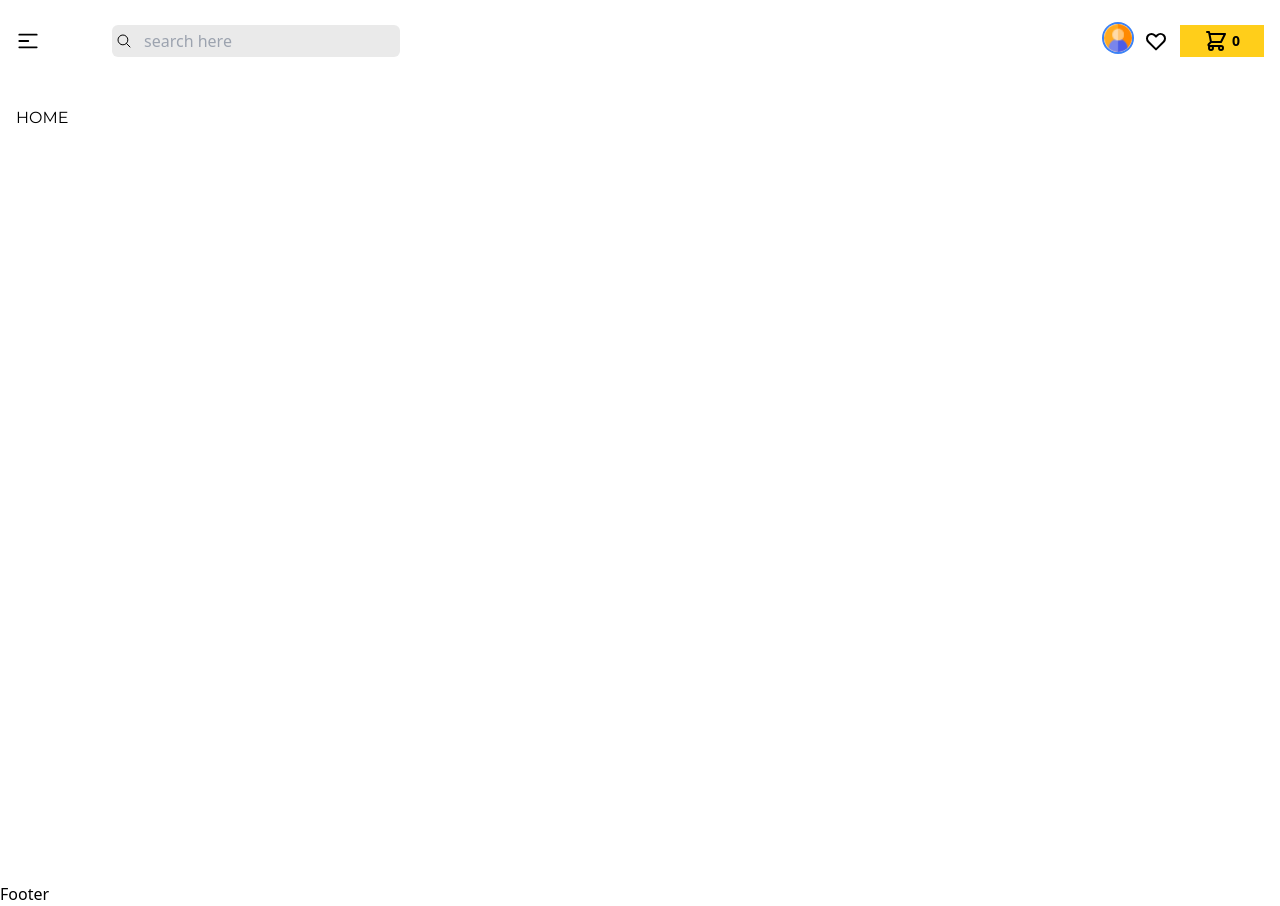
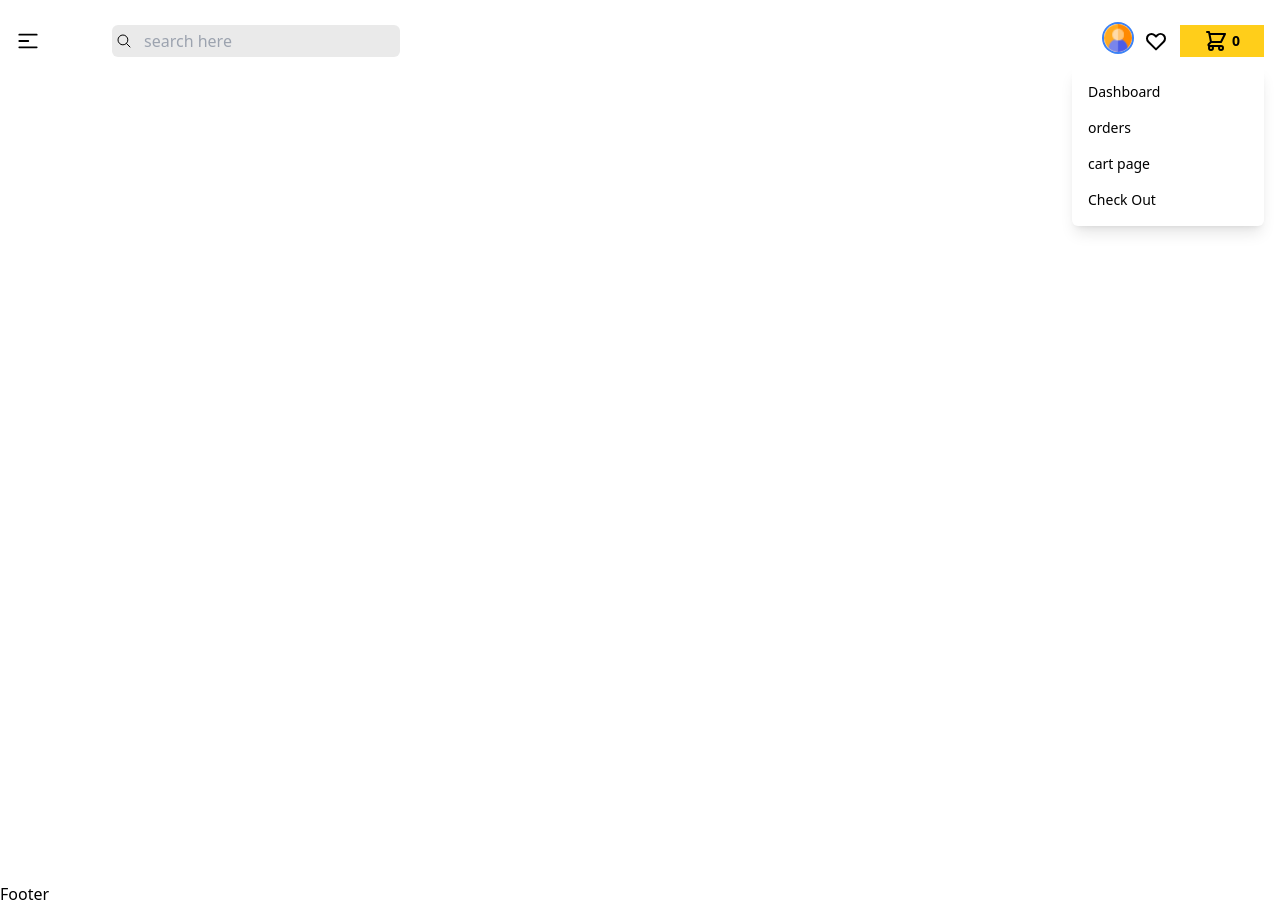
Before and after one commit to yaxnn/project-product-store, a React (Vite) app in the folder frontend/: page / in a window 1280 px wide. Both pictures are taken after a click on the button 1117 px from the left and 38 px from the top of the page. Built offline with nearby package versions, Linux system fonts and the light colour scheme.

Commit message:
navbar ui complete

```diff
--- a/frontend/src/components/Navbar.jsx
+++ b/frontend/src/components/Navbar.jsx
@@ -1,15 +1,35 @@
-import React from "react";
+import React, { useState } from "react";
 import { Link } from "react-router-dom";
 import { HiMiniBars3CenterLeft } from "react-icons/hi2";
 import { IoSearchOutline } from "react-icons/io5";
 import { HiOutlineUser } from "react-icons/hi";
 import { HiOutlineHeart } from "react-icons/hi";
 import { HiOutlineShoppingCart } from "react-icons/hi";
-import avatarImg from "../assets/avatar.png"
+import avatarImg from "../assets/avatar.png";
+
+const navigation = [
+  {
+    name: "Dashboard",
+    href: "/dashboard",
+  },
+  {
+    name: "orders",
+    href: "/orders",
+  },
+  {
+    name: "cart page",
+    href: "/cart",
+  },
+  {
+    name: "Check Out",
+    href: "/checkout",
+  },
+];
 
 const Navbar = () => {
-
-    const currentUser = true;
+  const [isDropdownOpen, setIsDropdownOpen] = useState(false);
+  console.log(isDropdownOpen);
+  const currentUser = true;
   return (
     <header className="max-w-screen-2xl mx-auto px-4 py-6">
       <nav className="flex justify-between items-center">
@@ -32,20 +52,45 @@
 
         {/* {right side} */}
         <div className="relative flex items-center md:space-x-3 space-x-2">
-            <div>
-                {
-                currentUser ? <>
-                <button>
-                    <img src={avatarImg} alt="" className={`size-7 rounded-full ${currentUser ? 'ring-2 ring-blue-500' : ''}`} />
+          <div>
+            {currentUser ? (
+              <>
+                <button onClick={() => setIsDropdownOpen(!isDropdownOpen)}>
+                  <img
+                    src={avatarImg}
+                    alt=""
+                    className={`size-7 rounded-full ${
+                      currentUser ? "ring-2 ring-blue-500" : ""
+                    }`}
+                  />
                 </button>
-                </> : <Link to="/login"><HiOutlineUser className="size-6" /></Link>
-                }
-            </div>
+                {/* {show dropdown} */}
+                {isDropdownOpen && (
+                  <div className="absolute right-0 mt-2 w-48 bg-white shadow-lg rounded-md z-40">
+                    <ul className="py-2">
+                      {navigation.map((item) => (
+                        <li key={item.name} onClick={() => setIsDropdownOpen(false)}>
+                          <Link to={item.href} className="block px-4 py-2 text-sm hover:bg-gray-100">{item.name}</Link>
+                        </li>
+                      ))}
+                    </ul>
+                  </div>
+                )}
+              </>
+            ) : (
+              <Link to="/login">
+                <HiOutlineUser className="size-6" />
+              </Link>
+            )}
+          </div>
           <button className="hidden sm:block">
             <HiOutlineHeart className="size-6" />
           </button>
 
-          <Link to="/cart" className="bg-primary p-1 sm:px-6 px-2 flex items-center">
+          <Link
+            to="/cart"
+            className="bg-primary p-1 sm:px-6 px-2 flex items-center"
+          >
             <HiOutlineShoppingCart className="size-6" />
             <span className="text-sm font-semibold sm:ml-1">0</span>
           </Link>
--- /dev/null
+++ b/frontend/src/pages/home/Home.jsx
@@ -0,0 +1,13 @@
+import React from 'react'
+import banner from './banner'
+
+const Home = () => {
+  return (
+    <>
+    <banner/>
+
+    </>
+  )
+}
+
+export default Home
--- /dev/null
+++ b/frontend/src/pages/home/banner.jsx
@@ -0,0 +1,18 @@
+import React from 'react'
+
+const banner = () => {
+  return (
+    <div>
+        <div>
+
+        </div>
+        <div>
+
+
+        </div>
+
+    </div>
+  )
+}
+
+export default banner
--- a/frontend/src/routers/router.jsx
+++ b/frontend/src/routers/router.jsx
@@ -1,5 +1,6 @@
 import { createBrowserRouter } from "react-router-dom";
 import App from "../App.jsx";
+import Home from "../pages/home/Home.jsx";
 const router = createBrowserRouter([
   {
     path: "/",
@@ -7,7 +8,7 @@
     children: [
         {
             path:"/",
-            element:<h1>HOME</h1>
+            element:<Home/>
         },
         {
             path:"/orders",
```
